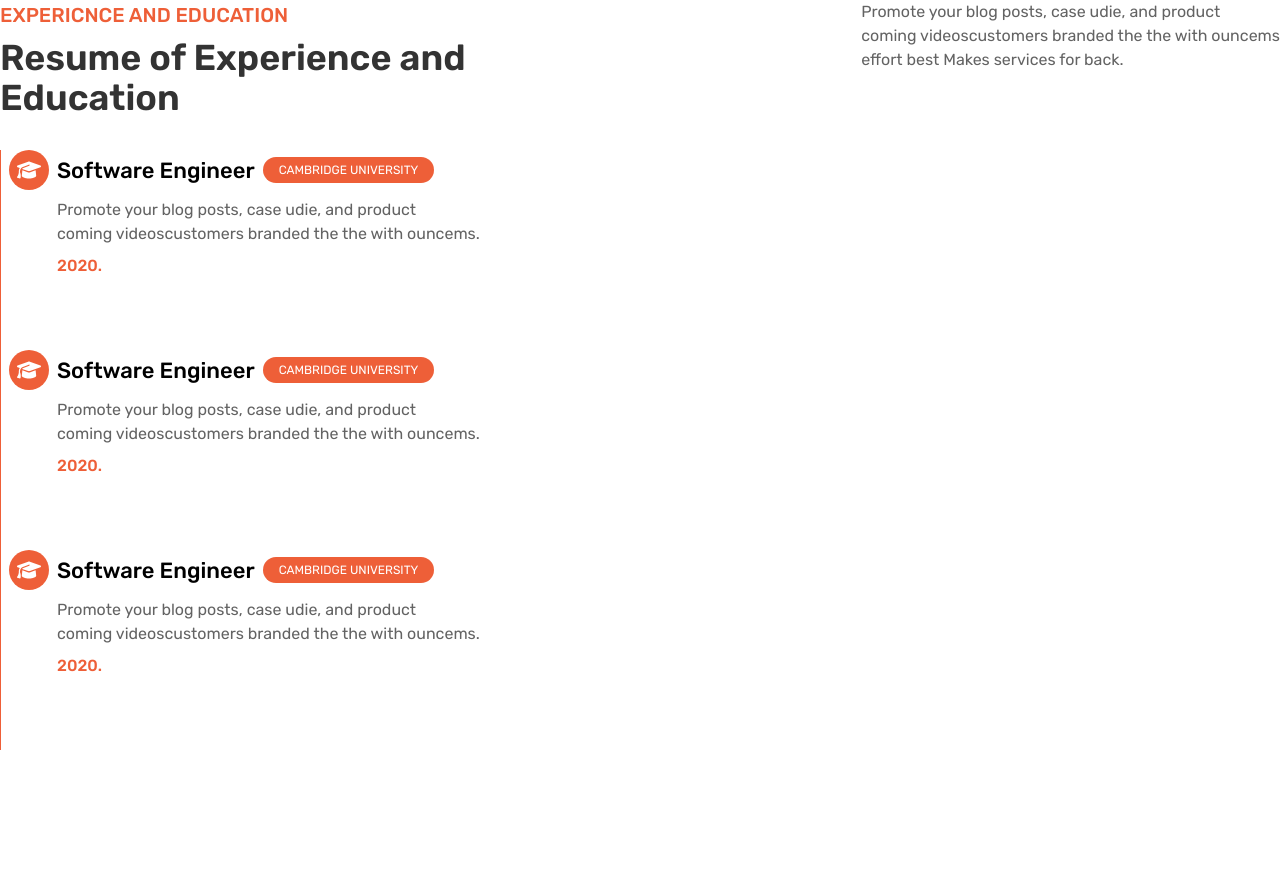
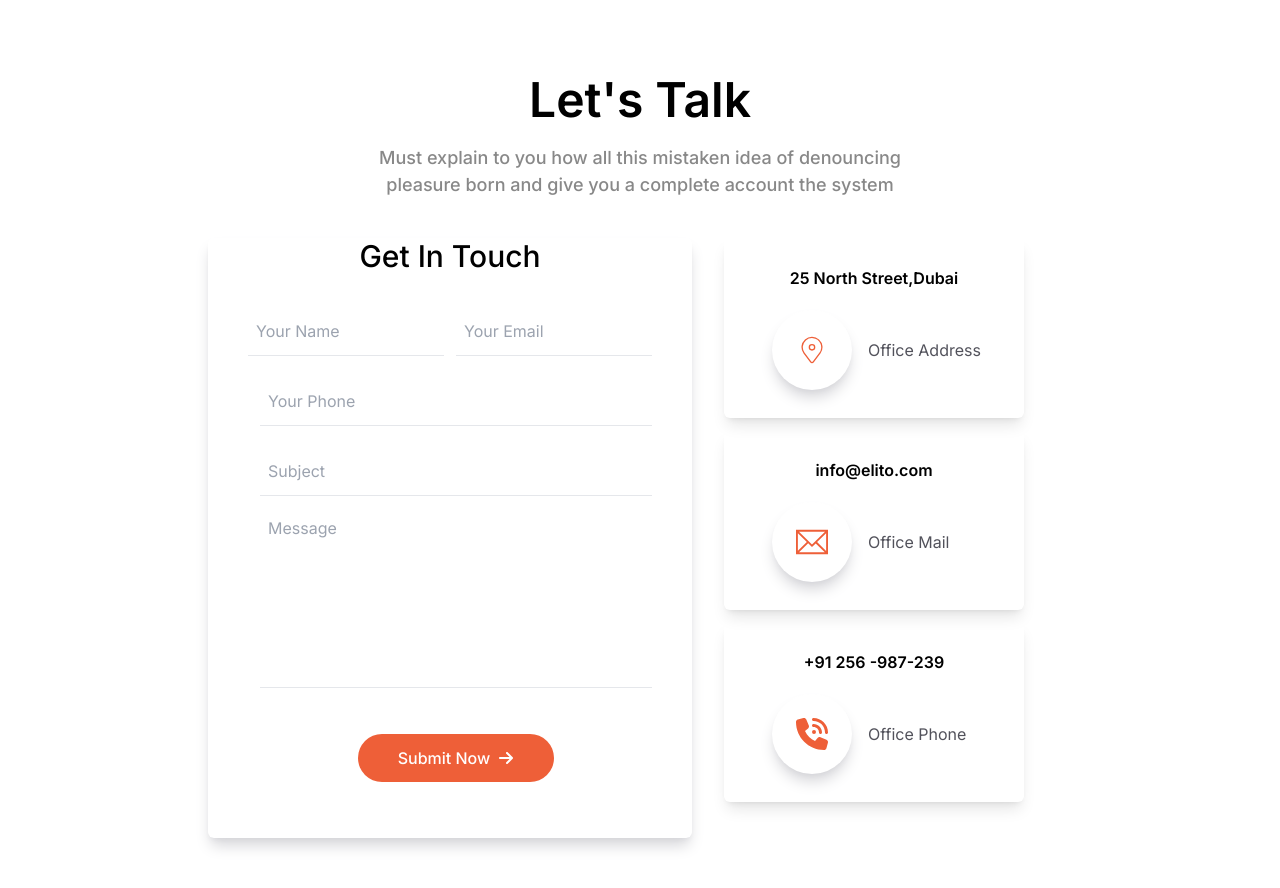
Before and after one commit to muskan-thakur08/morex-portfolio, a React (Vite) app: page / in a window 1280 px wide. Shown: the top 888 px of the page. Built offline with nearby package versions, Linux system fonts and the light colour scheme.

Commit message:
new files

```diff
--- a/index.html
+++ b/index.html
@@ -1,14 +1,21 @@
-<!doctype html>
+<!DOCTYPE html>
 <html lang="en">
-
   <head>
     <meta charset="UTF-8" />
     <link rel="icon" type="image/svg+xml" href="/vite.svg" />
     <meta name="viewport" content="width=device-width, initial-scale=1.0" />
-  <link rel="preconnect" href="https://fonts.googleapis.com">
-  <link rel="preconnect" href="https://fonts.gstatic.com" crossorigin>
-  <link href="https://fonts.googleapis.com/css2?family=Anton&family=Rubik:ital,wght@0,300..900;1,300..900&display=swap"
-    rel="stylesheet">
+    <link rel="preconnect" href="https://fonts.googleapis.com" />
+    <link rel="preconnect" href="https://fonts.gstatic.com" crossorigin />
+    <link
+      href="https://fonts.googleapis.com/css2?family=Anton&family=Rubik:ital,wght@0,300..900;1,300..900&display=swap"
+      rel="stylesheet"
+    />
+    <link rel="preconnect" href="https://fonts.googleapis.com" />
+    <link rel="preconnect" href="https://fonts.gstatic.com" crossorigin />
+    <link
+      href="https://fonts.googleapis.com/css2?family=Inter:ital,opsz,wght@0,14..32,100..900;1,14..32,100..900&display=swap"
+      rel="stylesheet"
+    />
     <title>Morex-Portfolio</title>
   </head>
 
@@ -16,5 +23,4 @@
     <div id="root"></div>
     <script type="module" src="/src/main.jsx"></script>
   </body>
-
 </html>
--- a/src/App.jsx
+++ b/src/App.jsx
@@ -1,10 +1,11 @@
 import About from "./components/About"
 import BrandLogo from "./components/BrandLogo"
+import Contact from "./components/Contact"
 import ExperienceSection from "./components/ExperienceSection"
 function App() {
   return (
     <div>
-      <ExperienceSection/>
+      <Contact/>
     </div>
   )
 }
--- /dev/null
+++ b/src/components/Contact.jsx
@@ -0,0 +1,22 @@
+import Formcard from "./Formcard";
+import Inputform from "./Inputform";
+
+export default function Contact() {
+  return (
+    <div className="max-w-screen-lg h-screen mx-auto font-inter">
+      <div className="max-w-xl mx-auto pt-16">
+        <h2 className="text-center text-[48px] mb-2 font-semibold">
+          Let's Talk
+        </h2>
+        <p className="text-[#888888] text-[18px] font-medium text-center">
+          Must explain to you how all this mistaken idea of denouncing pleasure
+          born and give you a complete account the system
+        </p>
+      </div>
+      <div className="flex gap-8 mt-10">
+      <Inputform />
+      <Formcard />
+      </div>
+    </div>
+  );
+}
--- /dev/null
+++ b/src/components/Formcard.jsx
@@ -0,0 +1,33 @@
+import { CiLocationOn } from "react-icons/ci";
+import { TfiEmail } from "react-icons/tfi";
+import { FaPhoneVolume } from "react-icons/fa6";
+export default function Formcard() {
+  let data = [
+    {
+      heading: "25 North Street,Dubai",
+      icon: CiLocationOn,
+      para: "Office Address",
+    },
+    { heading: "info@elito.com", icon: TfiEmail, para: "Office Mail" },
+    { heading: "+91 256 -987-239", icon: FaPhoneVolume, para: "Office Phone" },
+  ];
+  return (
+    <div className="flex flex-col gap-3">
+      {data.map((elem, idx) => {
+        return (
+          <div className="w-[300px] h-[180px] rounded-md shadow-lg">
+            <h1 className="text-center pt-7 font-semibold">
+             {elem.heading}
+            </h1>
+            <div className="flex items-center pl-12 mt-5 gap-4">
+              <div className="w-20 h-20 bg-white shadow-lg shadow-zinc-300 rounded-full flex items-center justify-center">
+                <elem.icon className="w-8 h-8 text-primaryOrange" />
+              </div>
+              <p className="text-zinc-600">{elem.para}</p>
+            </div>
+          </div>
+        );
+      })}
+    </div>
+  );
+}
--- /dev/null
+++ b/src/components/Inputform.jsx
@@ -0,0 +1,41 @@
+import { FaArrowRight } from "react-icons/fa6";
+export default function Inputform() {
+  return (
+    <div className="max-w-lg h-[600px] shadow-lg shadow-zinc-300 rounded-md ml-20 px-10">
+      <h1 className="text-center text-3xl font-medium">Get In Touch</h1>
+      <div className="max-w-md h-full">
+        <div className="flex items-center justify-center">
+          <form className="flex gap-3 mt-8">
+            <input
+              type="text"
+              placeholder="Your Name"
+              className="w-[196px] h-[50px] outline-none border-b-[1px] px-2 py-1 focus:border-b-primaryOrange"
+              required
+            />
+            <input
+              type="email"
+              placeholder="Your Email"
+              className="w-[196px] h-[50px] outline-none border-b-[1px] px-2 py-1 focus:border-b-primaryOrange"
+              required
+            />
+          </form>
+        </div>
+        <div className="max-w-md ml-3 mt-5 h-[50px] flex flex-col">
+          <input
+            type="text"
+            placeholder="Your Phone"
+            className="w-full outline-none border-b-[1px] px-2 h-[50px] py-4 focus:border-b-primaryOrange"
+            required
+          />
+          <input type="text" placeholder="Subject" className="w-full h-[50px] outline-none border-b-[1px] px-2 mt-5 py-4 focus:border-b-primaryOrange"  required />
+        <div>
+            <textarea placeholder="Message" className="w-full h-[172px] outline-none border-b-[1px] mt-5 px-2 focus:border-b-primaryOrange resize-none"  required></textarea>
+        </div>
+        <div className="flex items-center justify-center mt-10">
+            <button className="flex gap-2 items-center justify-center px-10 py-3 rounded-full text-white bg-primaryOrange font-medium">Submit Now <FaArrowRight /></button>
+        </div>
+        </div>
+      </div>
+    </div>
+  );
+}
--- a/tailwind.config.js
+++ b/tailwind.config.js
@@ -8,6 +8,10 @@ export default {
     extend: {
       fontFamily:{
         "rubik":["Rubik",'sans-serif'],
+        "inter":["Inter",'sans-serif'],
+        },
+      colors: {
+         "primaryOrange": "#EE5F38",
         },
     },
   },
```
Lines whose indentation alone changed are shown as unchanged.
